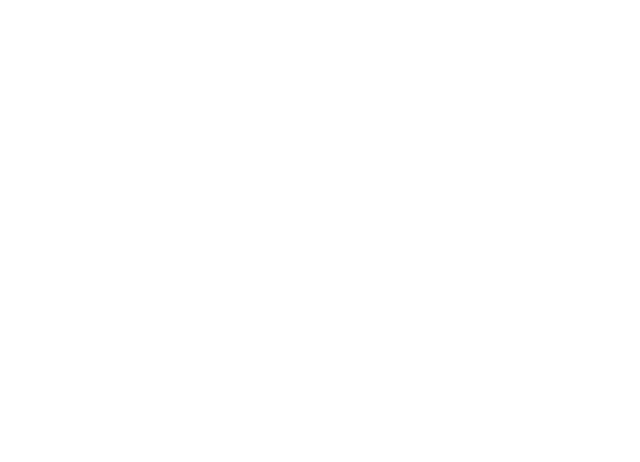
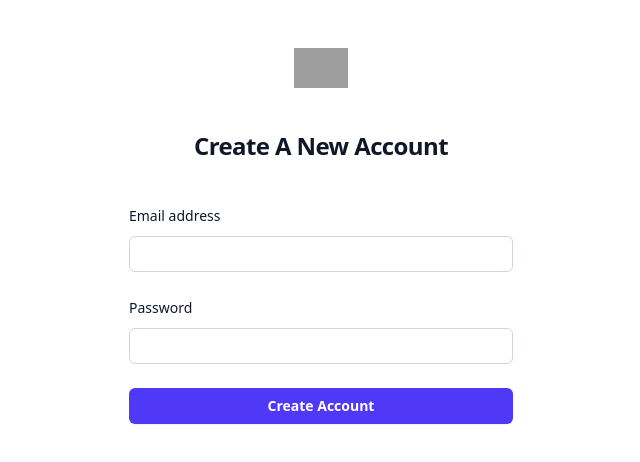
Before and after one commit to staten-island-tech/supabase-project-superawsomecatanthingithinkhopefully, a Vue app in the folder app/: page /about in a window 1280 px wide. Shown: the top 462 px of the page, without its empty margins (319-959 px from the left). Built offline with nearby package versions, Linux system fonts and the light colour scheme; grey boxes are pictures that could not be loaded; the HTML template or start-up script is replaced by a standard one.

Commit message:
iahahahah

```diff
--- a/app/src/views/AboutView.vue
+++ b/app/src/views/AboutView.vue
@@ -1,5 +1,59 @@
 <template>
-  <div></div>
+  <div class="flex min-h-full flex-col justify-center px-6 py-12 lg:px-8">
+    <div class="sm:mx-auto sm:w-full sm:max-w-sm">
+      <img
+        class="mx-auto h-10 w-auto"
+        src="https://tailwindcss.com/plus-assets/img/logos/mark.svg?color=indigo&shade=600"
+        alt="Your Company"
+      />
+      <h2 class="mt-10 text-center text-2xl/9 font-bold tracking-tight text-gray-900">
+        Create A New Account
+      </h2>
+    </div>
+
+    <div class="mt-10 sm:mx-auto sm:w-full sm:max-w-sm">
+      <form class="space-y-6" action="#" method="POST">
+        <div>
+          <label for="email" class="block text-sm/6 font-medium text-gray-900">Email address</label>
+          <div class="mt-2">
+            <input
+              type="email"
+              name="email"
+              id="email"
+              autocomplete="email"
+              required
+              class="block w-full rounded-md bg-white px-3 py-1.5 text-base text-gray-900 outline-1 -outline-offset-1 outline-gray-300 placeholder:text-gray-400 focus:outline-2 focus:-outline-offset-2 focus:outline-indigo-600 sm:text-sm/6"
+            />
+          </div>
+        </div>
+
+        <div>
+          <div class="flex items-center justify-between">
+            <label for="password" class="block text-sm/6 font-medium text-gray-900">Password</label>
+          </div>
+          <div class="mt-2">
+            <input
+              type="password"
+              name="password"
+              id="password"
+              autocomplete="current-password"
+              required
+              class="block w-full rounded-md bg-white px-3 py-1.5 text-base text-gray-900 outline-1 -outline-offset-1 outline-gray-300 placeholder:text-gray-400 focus:outline-2 focus:-outline-offset-2 focus:outline-indigo-600 sm:text-sm/6"
+            />
+          </div>
+        </div>
+
+        <div>
+          <button
+            type="submit"
+            class="flex w-full justify-center rounded-md bg-indigo-600 px-3 py-1.5 text-sm/6 font-semibold text-white shadow-xs hover:bg-indigo-500 focus-visible:outline-2 focus-visible:outline-offset-2 focus-visible:outline-indigo-600"
+          >
+            Create Account
+          </button>
+        </div>
+      </form>
+    </div>
+  </div>
 </template>
 
 <script setup lang="ts"></script>
```
